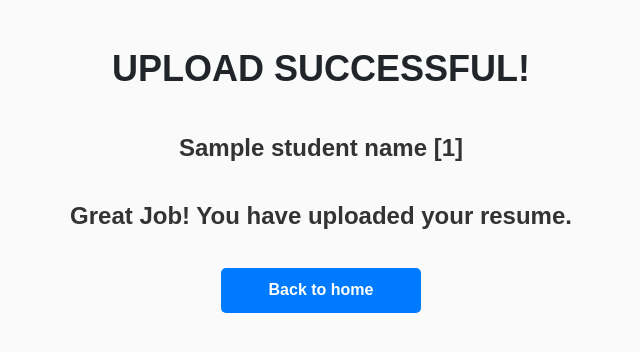
After one commit to melvinho77/aws-assignment, a Flask app: template templates/UploadProgressReportOutput.html in a window 1280 px wide. The commit adds this page. Shown: the top 352 px of the page, without its empty margins (319-959 px from the left). Run offline with Flask 3, Linux system fonts and the light colour scheme; the template is opened without the code that fills it: most values are stand-ins (such as "Sample title", 1, 10 or a date in 2020).

Commit message:
updates on submission report

```diff
--- a/app.py
+++ b/app.py
@@ -320,15 +320,38 @@ def view_progress_report():
     select_sql = "SELECT startDate, endDate FROM cohort c, student s WHERE studentId = %s AND c.cohortId = s.cohort"
     cursor = db_conn.cursor()
 
+    # Retrieve all the submission details based on student
+    report_sql = "SELECT * from report WHERE student = %s"
+    report_cursor = db_conn.cursor()
+
     try:
         cursor.execute(select_sql, (id))
         cohort = cursor.fetchone()
 
-        if not cohort:
-            return "No such cohort exists."
+        report_cursor.execute(report_sql, (id))
+        report_details = report_cursor.fetchall()
+
+        if not cohort or not report_details:
+            return "No such cohort or report details exists."
 
     except Exception as e:
         return str(e)
+
+    # Create a list to store report details
+    report_list = []
+
+    # Iterate over the fetched report rows and append them to the list
+    for row in report_details:
+        report_list.append({
+            # Adjust this to match your database structure
+            'reportId': row[0],
+            'submissionDate': row[1],
+            'reportType': row[2],
+            'status': row[3],
+            'late': row[4],
+            'remark': row[5],
+            'student': row[6],
+        })
 
     # Convert start_date_str and end_date_str into datetime objects
     start_date_str = str(cohort[0])
@@ -347,7 +370,7 @@ def view_progress_report():
 
     combined_data = list(zip(submission_dates, report_names))
 
-    return render_template('StudentViewReport.html', student_id=session.get('loggedInStudent'), combined_data=combined_data, start_date=cohort[0], end_date=cohort[1])
+    return render_template('StudentViewReport.html', student_id=session.get('loggedInStudent'), combined_data=combined_data, start_date=cohort[0], end_date=cohort[1], report_list=report_list)
 
 # Calculate the submission dates and return in a list
 
@@ -388,11 +411,74 @@ def calculate_submission_date(start_date, end_date):
 
 @app.route('/uploadProgressReport', methods=['GET', 'POST'])
 def uploadProgressReport():
-    # Retrieve Student ID
-    student_id = session.get('loggedInStudent')
+    # Retrieve all required data from forms / session
+    id = session['loggedInStudent']
+    report_type = request.form.get('report-type')
+    # Remove spaces and concatenate words
+    report_type = report_type.replace(" ", "")
+    submission_date = request.form.get('submission-date')
+    end_date = request.form.get('end_date')
+    student_progress_report = request.files['progress_report']
 
-    if not student_id:
-        return "Student not logged in"
+    s3_client = boto3.client('s3')
+    folder_name = 'progressReport/' + id  # Replace 'id' with your folder name
+
+    # Check if the folder (prefix) already exists
+    response = s3_client.list_objects_v2(
+        Bucket=custombucket, Prefix=folder_name)
+
+    # If the folder (prefix) doesn't exist, you can create it
+    if 'Contents' not in response:
+        s3_client.put_object(Bucket=custombucket, Key=(folder_name + '/'))
+
+    # UPLOAD PROGRESS FOLDER OPERATION
+    select_sql = "SELECT * FROM student WHERE studentId = %s"
+    cursor = db_conn.cursor()
+    object_key = 'progressReport/' + id + '/' + id + "_" + report_type
+
+    s3 = boto3.resource('s3')
+
+    # Insert into Report Table
+    insert_sql = "INSERT INTO request (submissionDate, reportType, status, late, remark, student) VALUES (%s, %s, %s, %s, %s, %s)"
+    request_cursor = db_conn.cursor()
+
+    try:
+        cursor.execute(select_sql, (id))
+
+        # Compare submission dates
+        if (datetime.date.today() > end_date):
+            request_cursor.execute(
+                insert_sql, (submission_date, report_type, 'pending', 1, None, id))
+        else:
+            request_cursor.execute(
+                insert_sql, (submission_date, report_type, 'pending', 0, None, id))
+
+        # Store into student obj
+        student = cursor.fetchone()
+        db_conn.commit()
+
+        print("Data inserted in MySQL RDS... uploading resume to S3...")
+
+        # Set the content type to 'application/pdf' when uploading to S3
+        s3.Object(custombucket, object_key).put(
+            Body=student_progress_report,
+            ContentType='application/pdf'
+        )
+
+        bucket_location = boto3.client(
+            's3').get_bucket_location(Bucket=custombucket)
+        s3_location = (bucket_location['LocationConstraint'])
+
+        if s3_location is None:
+            s3_location = ''
+        else:
+            s3_location = '-' + s3_location
+
+    except Exception as e:
+        return str(e)
+
+    print("Progress Report sucessfully submitted.")
+    return render_template('UploadProgressReportOutput.html', studentName=student[1], id=session['loggedInStudent'])
 
 # Navigate to Student Registration
 
--- /dev/null
+++ b/templates/UploadProgressReportOutput.html
@@ -0,0 +1,76 @@
+<!DOCTYPE html>
+<html>
+
+<head>
+    <title>Add Emp Output</title>
+    <style>
+        html {
+            margin: 0;
+            padding: 0;
+        }
+
+        body {
+            background-color: #fafafa;
+            font-family: sans-serif;
+        }
+
+        .container {
+            display: flex;
+            flex-direction: column;
+            align-items: center;
+            justify-content: center;
+            margin: 0 auto;
+            padding: 20px;
+        }
+
+        h1 {
+            color: #212529;
+            font-size: 36px;
+            font-weight: bold;
+            margin-top: 20px;
+        }
+
+        h2 {
+            color: #333333;
+            font-size: 24px;
+            font-weight: bold;
+            margin-top: 20px;
+        }
+
+        p {
+            color: #333333;
+            font-size: 16px;
+            margin-top: 10px;
+        }
+
+        button {
+            background-color: #007bff;
+            color: #ffffff;
+            font-size: 16px;
+            font-weight: bold;
+            height: 45px;
+            width: 200px;
+            border: none;
+            border-radius: 5px;
+            cursor: pointer;
+        }
+
+        button:hover {
+            background-color: #0069d9;
+        }
+    </style>
+</head>
+
+<body>
+    <form action="/student_home" autocomplete="on" method="POST" enctype="multipart/form-data">
+        <div class="container">
+            <h1>UPLOAD SUCCESSFUL!</h1>
+            <h2>{{ studentName }} [{{ id }}]</h2>
+            <h2>Great Job! You have uploaded your resume.</h2>
+            <br>
+            <button type="submit" class="btn btn-success">Back to home</button>
+        </div>
+    </form>
+</body>
+
+</html>
```
Also changed, not shown: templates/StudentViewReport.html (+12 -3 lines).
